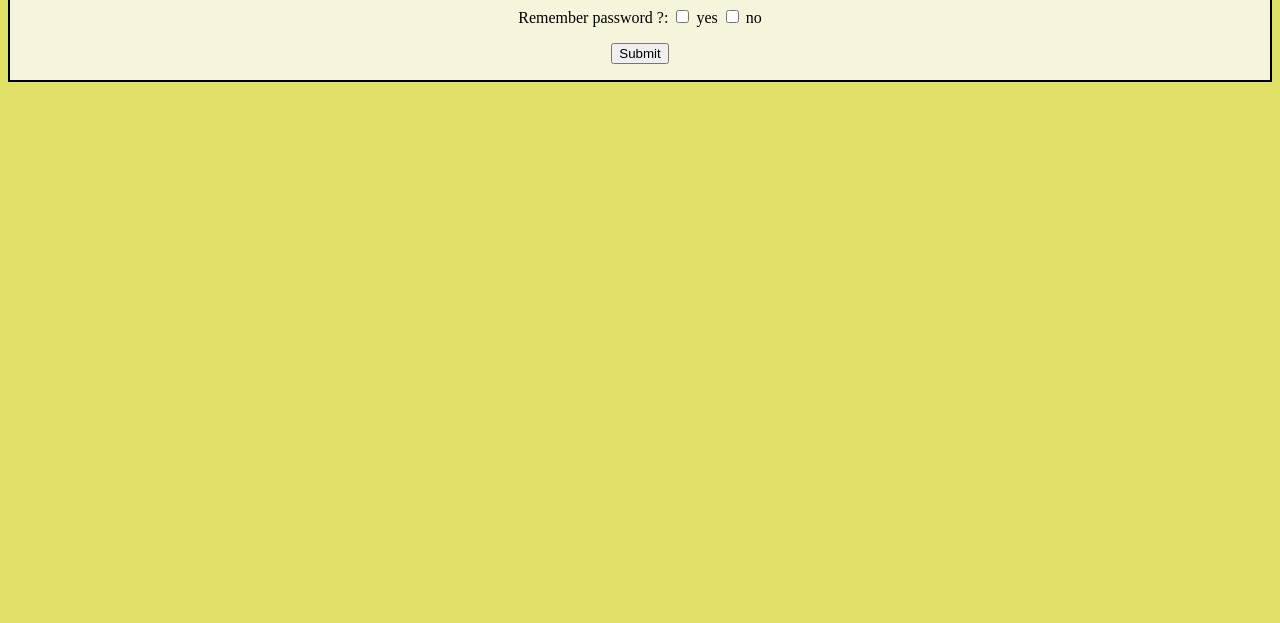
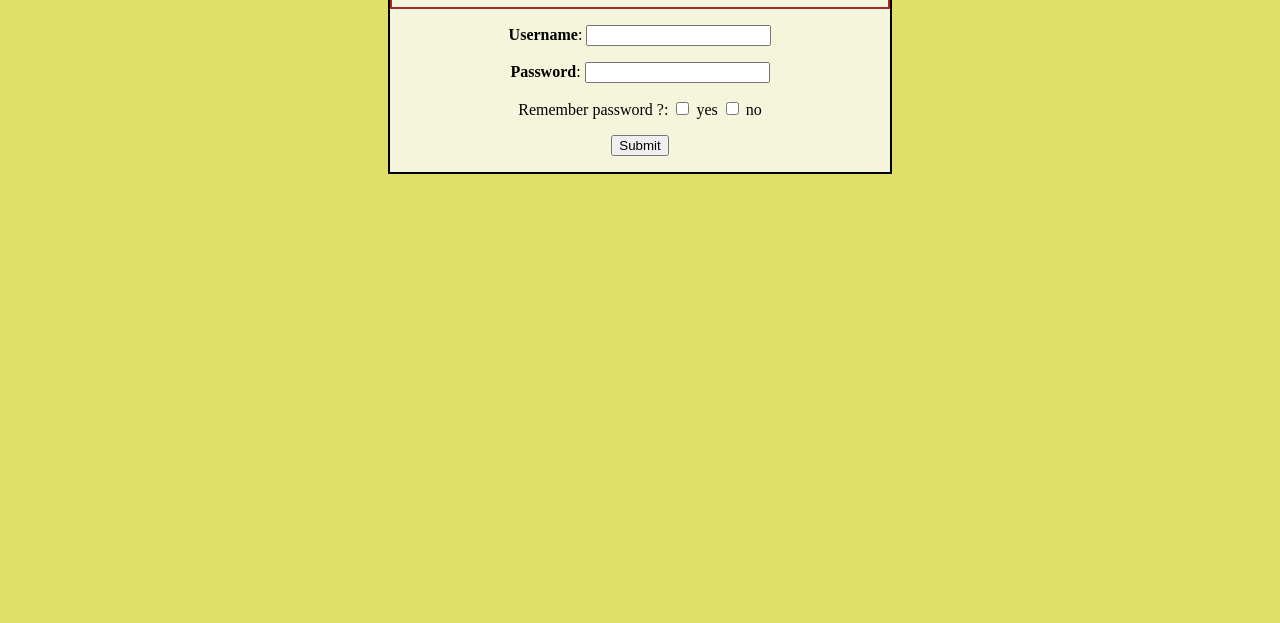
Before and after one commit to Ethen-007/project1, a plain HTML site: page Login_form/login.html in a window 1280 px wide. Shown: the part 177-800 px from the top of the page. Drawn offline with Linux system fonts and the light colour scheme.

Commit message:
modified form

```diff
--- a/Login_form/login.css
+++ b/Login_form/login.css
@@ -5,6 +5,8 @@ body{
 .container{
     border:2px solid black;
     background-color: beige;
+    margin: 100px auto;
+    width:500px;
 }
 
 .container > div{
```
